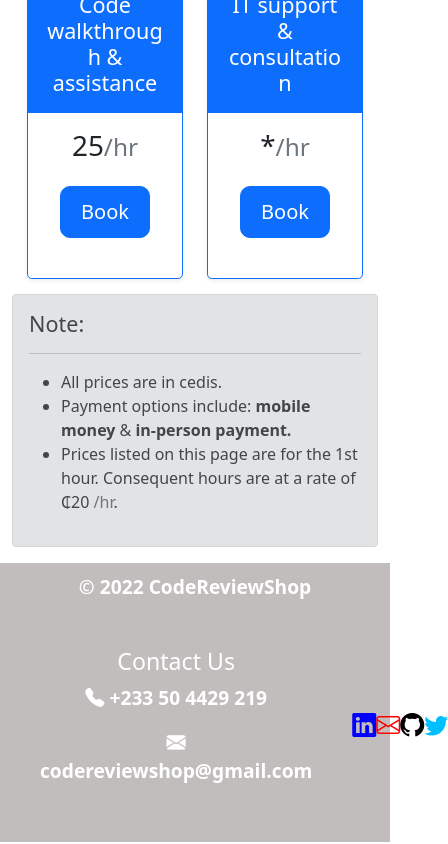
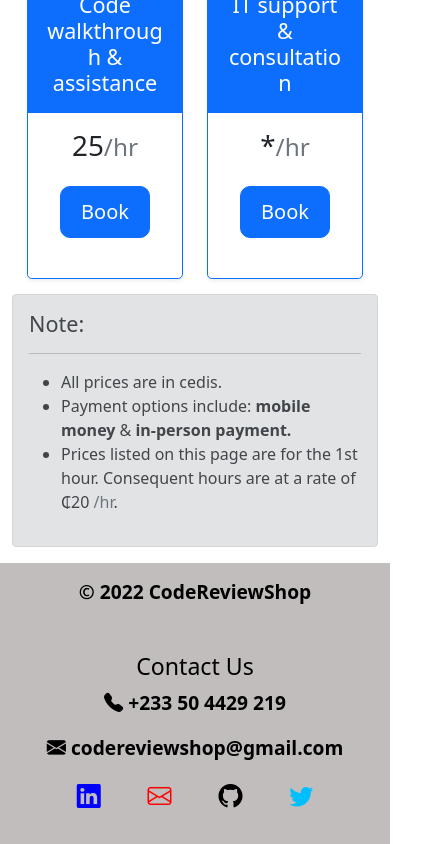
Before and after one commit to project-graveyard/codereviewshop, a React (Create React App) app: page /services in a window 390 px wide. Shown: the part 548-1392 px from the top of the page, 448 px wide, since content can reach past the window. Built offline with nearby package versions, Linux system fonts and the light colour scheme.

Commit message:
add style to make footer mobile responsive

```diff
--- a/src/Components/Footer/Footer.css
+++ b/src/Components/Footer/Footer.css
@@ -6,10 +6,10 @@
   flex-direction: column;
   align-items: center;
   justify-content: center;
-    padding: 10px;
-    color: #fff;
+  color: #000;
   font-size: 1.2rem;
   font-weight: bold;
+  padding-top: 15px;
 }
 
 .footer__info {
@@ -37,3 +37,44 @@
   max-width: 1200px;
   font-size: 1.5rem;
 }
+
+a,
+a:active,
+a:visited {
+  text-decoration: none;
+  color: #000;
+}
+
+/* For mobile phones portrait or landscape */
+@media only screen and (max-device-width: 640px) {
+  html,
+  body {
+    width: auto;
+  }
+
+  .footer {
+    display: inline-block;
+  }
+
+  .footer__info {
+    display: flex;
+    flex-direction: column;
+  }
+}
+
+/* For screen displays */
+@media only screen and (max-width: 696px) {
+  html,
+  body {
+    width: auto;
+  }
+
+  .footer {
+    display: inline-block;
+  }
+
+  .footer__info {
+    display: flex;
+    flex-direction: column;
+  }
+}
```
Lines whose indentation alone changed are shown as unchanged.
